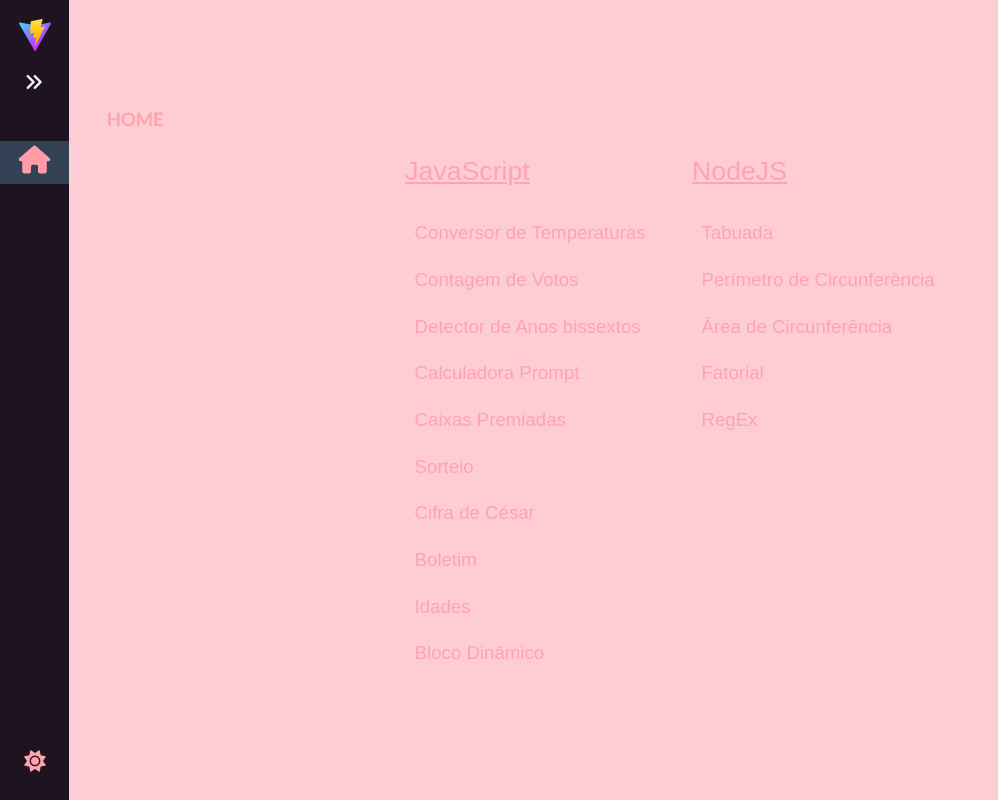
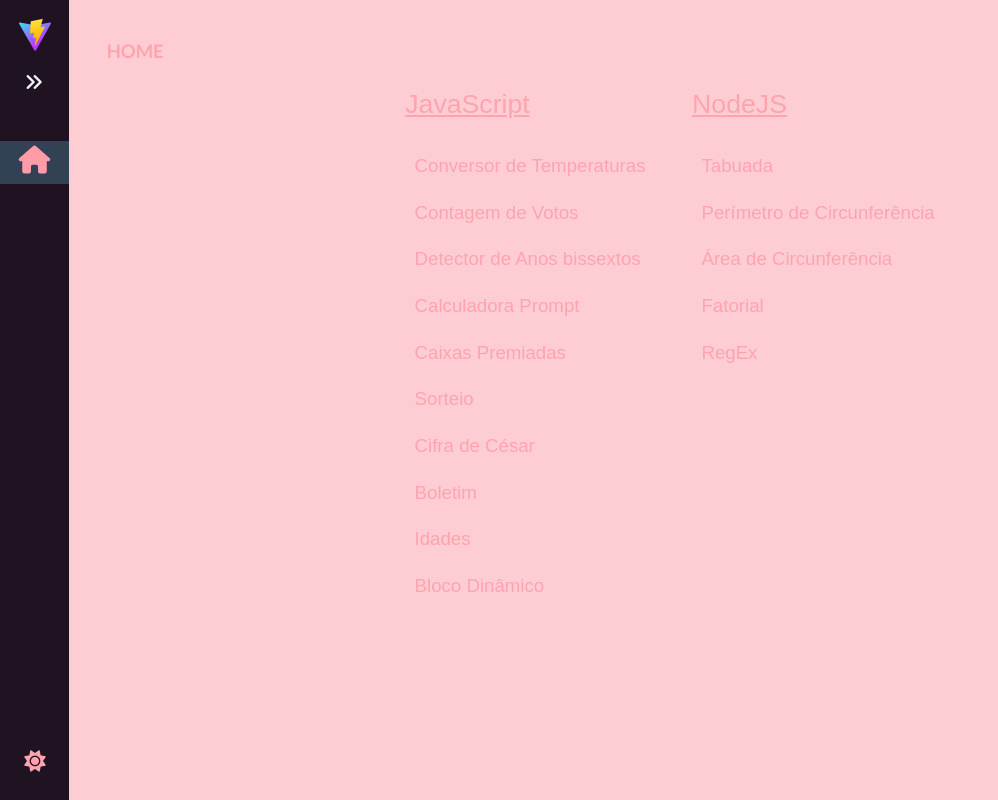
Before and after one commit to igorbkuhl/Atividades-JS, a Vue app: page / in a window 1280 px wide. Shown: the whole page, without its empty margins (0-998 px from the left). Built offline with nearby package versions, Linux system fonts and the light colour scheme; a web font is replaced by a local one.

Commit message:
Main added to styles

```diff
--- a/src/views/Home.vue
+++ b/src/views/Home.vue
@@ -28,6 +28,9 @@
 </template>
 
 <style lang="scss">
+main {
+	height: 100vh;
+
 	h1 {
 		text-align: left;
 	}
@@ -35,7 +38,9 @@
 	.links {
 		display: flex;
 		flex-direction: row;
+		flex-wrap: wrap;
 		justify-content: center;
+		height: 100%;
 
 		.js-links {
 			display: flex;
@@ -76,4 +81,5 @@
 			}
 		}
 }
+}
 </style>
```
Lines whose indentation alone changed are shown as unchanged.
